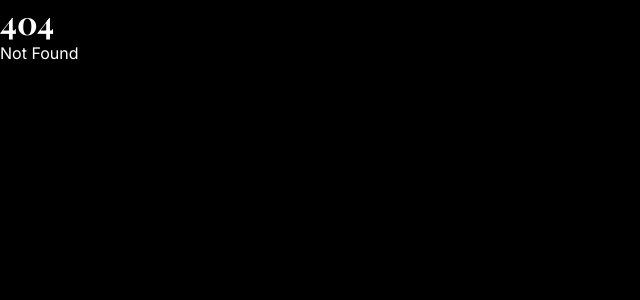
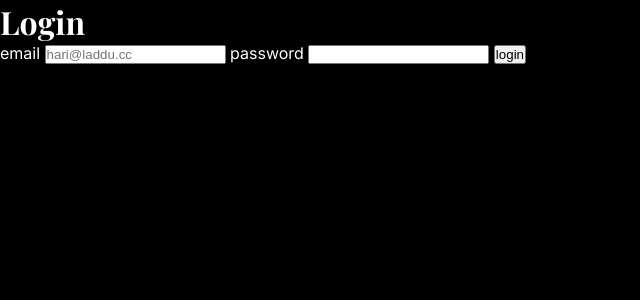
Before and after one commit to AkshayAJoseph/streamium-labs, a SvelteKit app: page /features/login in a window 1280 px wide. Before the commit this address had no page. Shown: the top 300 px of the page, without its empty margins (0-640 px from the left). Built offline with nearby package versions, Linux system fonts and the light colour scheme; a web font is replaced by a local one.

Commit message:
feat: integrated login

```diff
--- /dev/null
+++ b/src/routes/features/+page.svelte
@@ -0,0 +1,4 @@
+<script>
+</script>
+
+<h1>This is our features page</h1>
--- /dev/null
+++ b/src/routes/features/login/+page.svelte
@@ -0,0 +1,17 @@
+<script>
+  import { login } from "../../../script";
+
+  let email = $state("");
+  let password = $state("");
+  const onclick = async () => {
+    const data = { email, password };
+    await login(data);
+  };
+</script>
+
+<h1>Login</h1>
+<label>email</label>
+<input type="text" placeholder="hari@laddu.cc" bind:value={email} />
+<label>password</label>
+<input type="password" bind:value={password} />
+<button {onclick}>login</button>
--- /dev/null
+++ b/src/script.js
@@ -0,0 +1,29 @@
+const baseUrl = "https://api.laddu.cc/api/v1";
+
+async function setToken(token) {
+    localStorage.setItem("token", token);
+  }
+
+  async function login(data) {
+    try {
+      console.log(data);
+      const response = await fetch(`${baseUrl}/login`, {
+        method: "POST",
+        headers: {
+          "Content-Type": "application/json",
+        },
+        body: JSON.stringify(data),
+      });
+      const res = await response.json();
+      if (!response.ok) {
+        alert(res.message);
+        return;
+      }
+      await setToken(res.token);
+      goto("/features", { replaceState: true });
+    } catch (error) {
+      console.log(error);
+    }
+  }
+
+  export { login };
```
